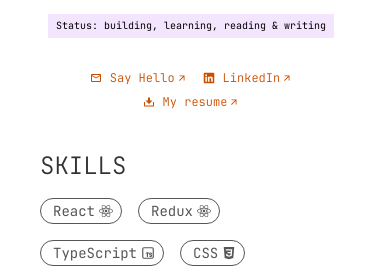
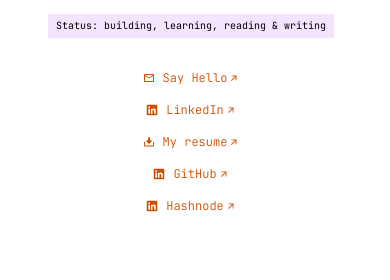
Before and after one commit to njeri-ngigi/portoflio, a Next.js app: page / in a window 390 px wide. Shown: the part 357-637 px from the top of the page. Built offline with nearby package versions, Linux system fonts and the light colour scheme.

Commit message:
hide some sections on smaller pages

```diff
--- a/package.json
+++ b/package.json
@@ -10,6 +10,7 @@
   },
   "dependencies": {
     "@vercel/analytics": "^1.3.1",
+    "classnames": "^2.5.1",
     "next": "14.2.3",
     "react": "^18",
     "react-dom": "^18",
--- a/src/app/ui/v2/About/Bio.tsx
+++ b/src/app/ui/v2/About/Bio.tsx
@@ -1,4 +1,5 @@
 import { links } from "@/app/data/links";
+import classNames from "classnames";
 import Image from "next/image";
 import { AnchorHTMLAttributes } from "react";
 import { IconType } from "react-icons";
@@ -40,7 +41,7 @@ export function Bio() {
           Status: building, learning, reading & writing
         </p>
       </div>
-      <div className="text-orange2 dark:text-orange1 flex justify-center flex-wrap font-jetbrains font-light mt-8 s:text-xs">
+      <div className="text-orange2 dark:text-orange1 flex m:flex-col m:items-center justify-center flex-wrap font-jetbrains font-light mt-8 s:text-xs">
         <Link
           href={`mailto:${links.Email}?subject=RE: Shalon's Portfolio&body=Hi Shalon, `}
           text="Say Hello"
@@ -55,6 +56,18 @@ export function Bio() {
           Icon={RiDownload2Fill}
           title="Download my resume"
         />
+        <Link
+          href={links.GitHub}
+          text="GitHub"
+          Icon={FaLinkedin}
+          className="hidden m:flex"
+        />
+        <Link
+          href={links.Hashnode}
+          text="Hashnode"
+          Icon={FaLinkedin}
+          className="hidden m:flex"
+        />
       </div>
     </div>
   );
@@ -65,11 +78,14 @@ interface LinkProps extends AnchorHTMLAttributes<HTMLAnchorElement> {
   Icon: IconType;
 }
 
-function Link({ href, text, Icon, ...otherProps }: LinkProps) {
+function Link({ href, text, Icon, className, ...otherProps }: LinkProps) {
   return (
     <a
       href={href}
-      className="flex items-center mb-2 mx-4 s:mx-2 hover:text-purple1 dark:hover:text-gray1 hover:underline hover:cursor-pointer transition-all duration-200"
+      className={classNames(
+        "flex items-center m:mb-4 mb-2 mx-4 s:mx-2 hover:text-purple1 dark:hover:text-gray1 hover:underline hover:cursor-pointer transition-all duration-200",
+        className
+      )}
       target="_blank"
       {...otherProps}
     >
--- a/src/app/ui/v2/About/Skills.tsx
+++ b/src/app/ui/v2/About/Skills.tsx
@@ -117,7 +117,7 @@ const icons = [
 
 export function Skills() {
   return (
-    <div className="font-jetbrains mt-16 lg:mt-8 ml-16 m:ml-8 s:ml-4 xs:ml-2">
+    <div className="m:hidden font-jetbrains mt-16 lg:mt-8 ml-16 m:ml-8 s:ml-4 xs:ml-2">
       <h2 className="text-black1 text-2xl font-light dark:text-gray1">SKILLS</h2>
       <div className="flex text-black2 text-sm mt-4 flex-wrap">
         {icons.map(({ name, Icon }, index) => (
--- a/src/app/ui/v2/Work/Projects.tsx
+++ b/src/app/ui/v2/Work/Projects.tsx
@@ -40,7 +40,7 @@ const projects = [
 
 export function Projects() {
   return (
-    <div className="font-jetbrains">
+    <div className="font-jetbrains lg:w-11/12">
       <h2 className="text-black1 text-2xl font-light dark:text-gray1">PROJECTS</h2>
       <div className="flex flex-wrap mt-4">
         {projects.map((project) => (
--- a/src/app/ui/v2/Work/index.tsx
+++ b/src/app/ui/v2/Work/index.tsx
@@ -3,7 +3,7 @@ import { Projects } from "./Projects";
 
 export function Work() {
   return (
-    <div className="w-5/12 lg:w-full ml-16 m:ml-8 s:ml-4 xs:ml-2 lg:mt-8 min-w-[320px]">
+    <div className="m:hidden w-5/12 lg:w-full ml-16 m:ml-8 s:ml-4 xs:ml-2 lg:mt-8 min-w-[320px]">
       <Projects />
       <Blog />
     </div>
```
Also changed, not shown: 1 other file (tests, documents, lock files or other folders).
